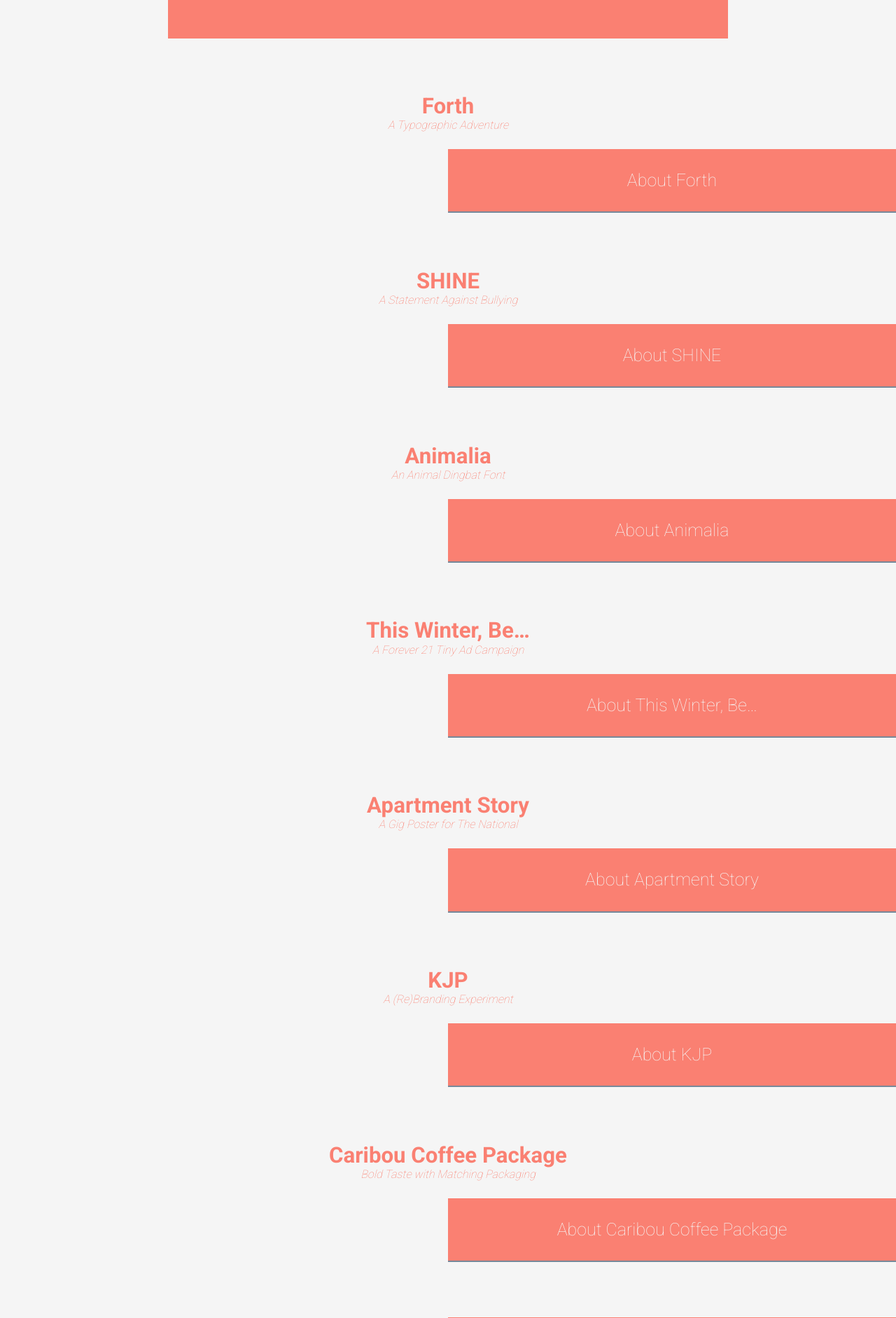
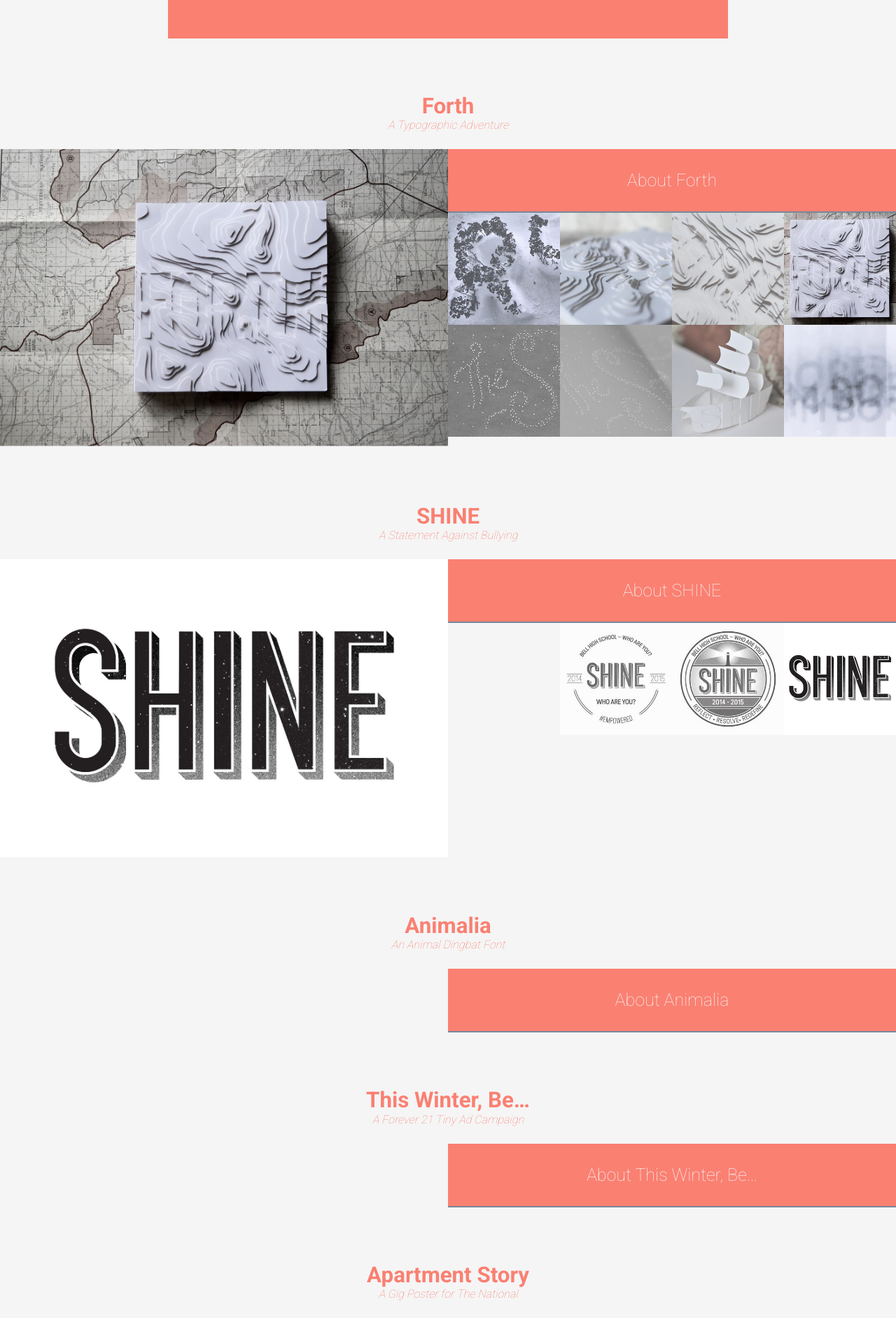
Before and after one commit to alkalinegenome/alkalinegenome.github.io, a Jekyll site: the page built from index.html, in a window 1280 px wide. Shown: the part 956-2839 px from the top of the page at 70% size. Built offline with Jekyll 4.4.1, drawn with Linux system fonts in a browser that asks for light colours; nearby versions of some CDN libraries; some web fonts are replaced.

Commit message:
SHINE Imagery & Thumbs Upped

```diff
--- a/index.html
+++ b/index.html
@@ -33,9 +33,9 @@
 		</div>
 	</div>
 
-{% include pieces.html title="Forth" desc="A Typographic Adventure" about="Forth is an exploration of typography in relation to line, form, light and shadow. It is a map lacking in directions, orientation or landmarks. It urges onlookers to explore and become lost in the ridges and folds of the world. Featured in the Applied Arts 2014 Student Awards." thumb1="" img1="" alt1="" thumb2="" img2="" alt2="" thumb3="" img3="" alt3="" thumb4="" img5="" alt5="" thumb6="" img6="" alt6="" thumb7="" img7="" alt7="" thumb8="" img8="" alt8="" %}
+{% include pieces.html title="Forth" desc="A Typographic Adventure" about="Forth is an exploration of typography in relation to line, form, light and shadow. It is a map lacking in directions, orientation or landmarks. It urges onlookers to explore and become lost in the ridges and folds of the world. As with any exploration, there is always more to discover—with that in mind, more pieces continue to be added over time. Featured in the Applied Arts 2014 Student Awards." thumb1="/thumbs/forth/1thumb.jpg" img1="/images/forth/1.jpg" alt1="Forth cover" thumb2="/thumbs/forth/2thumb.jpg" img2="/images/forth/2.jpg" alt2="Forth with tools" thumb3="/thumbs/forth/3thumb.jpg" img3="/images/forth/3.jpg" alt3="Side view showing topographic depth." thumb4="/thumbs/forth/4thumb.jpg" img4="/images/forth/4.jpg" alt4="The word run written in sedum plants" thumb5="/thumbs/forth/5thumb.jpg" img5="/images/forth/5.jpg" alt5="I'm bored is a useless thing to say" thumb6="/thumbs/forth/6thumb.jpg" img6="/images/forth/1.jpg" alt6="Pop up of origami ship" thumb7="/thumbs/forth/7thumb.jpg" img7="/images/forth/7.jpg" alt7="Macro of hand poked holes forming the word star" thumb8="/thumbs/forth/8thumb.jpg" img8="/images/forth/8.jpg" alt8="Star page at dark with hole illuminated" %}
 
-{% include pieces.html title="SHINE" desc="A Statement Against Bullying" about="SHINE is for the local high school's anti-bullying club. To be printed on club t-shirts, this piece expanded beyond its original intent to appear in print flyers, brochures, posters, digital correspondence, on the web and fabric patches. The project had to inspire and communicate the idea of anti-bullying. In hopes to avoid the literally saying anti-bullying, a lighthouse was utilized as the symbol—to withstand on both sunny and stormy days and to be a beacon for others to follow." thumb1="" img1="" alt1="" thumb2="" img2="" alt2="" thumb3="" img3="" alt3="" thumb4="" img5="" alt5="" thumb6="" img6="" alt6="" thumb7="" img7="" alt7="" thumb8="" img8="" alt8="" %}
+{% include pieces.html title="SHINE" desc="A Statement Against Bullying" about="SHINE is for the local high school's anti-bullying club. To be printed on club t-shirts, this piece expanded beyond its original intent to appear in print flyers, brochures, posters, digital correspondence, on the web and fabric patches. The project had to inspire and communicate the idea of anti-bullying. In hopes to avoid the literally saying anti-bullying, a lighthouse was utilized as the symbol—to withstand on both sunny and stormy days and to be a beacon for others to follow." thumb1="/thumbs/shine/1thumb.jpg" img1="/images/shine/1.jpg" alt1="" thumb2="/thumbs/shine/2thumb.jpg" img2="/images/shine/2.jpg" alt2="" thumb3="/thumbs/shine/3thumb.jpg" img3="/images/shine/3.jpg" alt3="" thumb4="" img5="" alt5="" thumb6="" img6="" alt6="" thumb7="" img7="" alt7="" thumb8="" img8="" alt8="" %}
 
 {% include pieces.html title="Animalia" desc="An Animal Dingbat Font" about="Animalia is a simple yet playful dingbat-style font. Each illustypetion fit within a box to create monospacing and prevent awkward spacing." thumb1="" img1="" alt1="" thumb2="" img2="" alt2="" thumb3="" img3="" alt3="" thumb4="" img5="" alt5="" thumb6="" img6="" alt6="" thumb7="" img7="" alt7="" thumb8="" img8="" alt8="" %}
 
```
